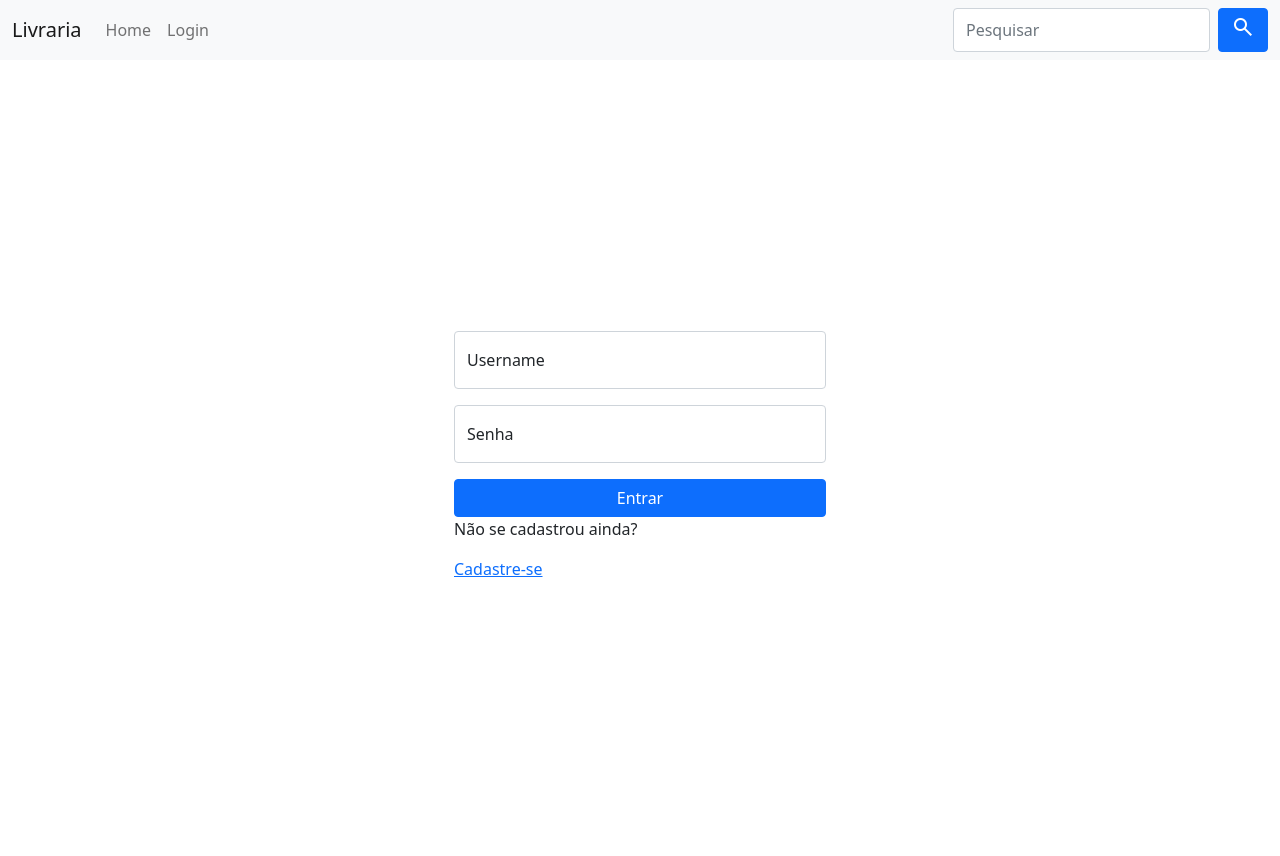
After one commit to HelenaPetruz/Livraria-morango-roxo, a Django app: page /login/ in a window 1280 px wide. The commit adds this page. Run offline with Django 5.2, Linux system fonts and the light colour scheme.

Commit message:
login, logout, register

```diff
--- /dev/null
+++ b/projeto_livraria/app_livraria/templates/login_registro.html
@@ -0,0 +1,42 @@
+{% extends 'main.html' %}
+
+{% block content %}
+
+{% if page == 'login' %}
+<div class="container d-flex justify-content-center align-items-center vh-100">
+    <div class="col-12 col-md-6 col-lg-4">
+        <form method="POST" action="">
+            {% csrf_token %}
+
+            <div class="form-floating mb-3">
+                <input name="username" type="text" class="form-control" id="floatingInput" placeholder="name">
+                <label for="floatingInput">Username</label>
+            </div>
+
+            <div class="form-floating mb-3">
+                <input name="password" type="password" class="form-control" id="floatingPassword" placeholder="Password">
+                <label for="floatingPassword">Senha</label>
+            </div>
+
+            <button type="submit" class="btn btn-primary w-100" value="Login">Entrar</button>
+        </form>
+        <p>Não se cadastrou ainda?</p>
+        <a href="{% url 'register' %}">Cadastre-se</a>
+    </div>
+</div>
+
+{% else %}
+<div class="container d-flex justify-content-center align-items-center vh-100">
+    <div class="col-12 col-md-6 col-lg-4">
+        <form method="POST" action="">
+            {% csrf_token %}
+            {{ form.as_p }}
+            <button type="submit" class="btn btn-primary w-100">Cadastrar</button>
+        </form>
+        <p>Já fez o cadastro?</p>
+        <a href="{% url 'login' %}">Login</a>
+    </div>
+</div>
+{% endif %}
+
+{% endblock content %}
--- a/projeto_livraria/app_livraria/templates/main.html
+++ b/projeto_livraria/app_livraria/templates/main.html
@@ -17,6 +17,14 @@
     <body>
         {% include 'navbar.html' %}
 
+        {% if messages %}
+        <ul class="messages">
+            {% for message in messages %}
+            <li{% if message.tags %} class="{{ message.tags }}"{% endif %}>{{ message }}</li>
+            {% endfor %}
+        </ul>
+        {% endif %}
+
         {% block content %}
 
         {% endblock %}
--- a/projeto_livraria/app_livraria/templates/navbar.html
+++ b/projeto_livraria/app_livraria/templates/navbar.html
@@ -6,15 +6,21 @@
       </button>
       <div class="collapse navbar-collapse" id="navbarNav">
         <ul class="navbar-nav">
+
           <li class="nav-item">
             <a class="nav-link"  href="{% url 'home' %}">Home</a>
           </li>
+
+          {% if request.user.is_authenticated %}
           <li class="nav-item">
-            <a class="nav-link" href="#">Entrar</a>
+            <a class="nav-link active" aria-current="page" href="{% url 'logout' %}">Logout</a>
           </li>
+          {% else %}
           <li class="nav-item">
-            <a class="nav-link active" aria-current="page" href="#">Cadastre-se</a>
+            <a class="nav-link" href="{% url 'login' %}">Login</a>
           </li>
+          {% endif %}
+
         </ul>
       </div>
       <form class="d-flex" role="search" method="GET" action="{% url 'home' %}">
--- a/projeto_livraria/app_livraria/views.py
+++ b/projeto_livraria/app_livraria/views.py
@@ -1,8 +1,55 @@
-from django.shortcuts import render
+from django.shortcuts import render, redirect
+from django.contrib import messages
+from django.contrib.auth.decorators import login_required
 from django.db.models import Q
+from django.contrib.auth.models import User
+from django.contrib.auth import authenticate, login, logout
+from django.contrib.auth.forms import UserCreationForm
 from .models import Livro, Autor, Autor_livro, Comentario, Genero_literario
 
+def loginPage(request):
+    page = 'login'
+    if request.user.is_authenticated:
+        return redirect('home')
 
+    if request.method == 'POST':
+        username = request.POST.get('username').lower()
+        password = request.POST.get('password')
+
+        try:
+            user = User.objects.get(username=username)
+        except:
+            messages.error(request, "O usuário não existe :(")
+
+        user = authenticate(request, username=username, password=password)
+
+        if user is not None:
+            login(request, user)
+            return redirect('home')
+        else:
+            messages.error(request, "Usuário ou senha incorretos :(")
+
+    context = {'page': page}
+    return render(request, 'login_registro.html', context)
+
+def logoutUser(request):
+    logout(request)
+    return redirect('home')
+
+def registerPage(request):
+    form = UserCreationForm()
+    if request.method == 'POST':
+        form = UserCreationForm(request.POST)
+        if form.is_valid():
+            user = form.save(commit=False)
+            user.username = user.username.lower()
+            user.save()
+            login(request, user)
+            return redirect('home')
+        else:
+            messages.error(request, 'Ocorreu um erro durante o cadastro!')
+
+    return render(request, 'login_registro.html', {'form': form})
 
 def home(request):
     search_query = request.GET.get('pesquisar', '').strip()
@@ -33,6 +80,12 @@ def home(request):
 
 def livro(request, pk):
     livro = Livro.objects.get(id=pk)
+    if request.method == 'POST':
+        Comentario.objects.create(
+            user = request.user,
+            livro = livro,
+            mensagem = request.POST.get('mensagem'),
+        )
 
     autores_livros = Autor_livro.objects.filter(livro=livro).select_related('autor')
     autores = [autor_livro.autor for autor_livro in autores_livros]
--- a/projeto_livraria/projeto_livraria/urls.py
+++ b/projeto_livraria/projeto_livraria/urls.py
@@ -5,6 +5,10 @@ from django.conf import settings
 from django.conf.urls.static import static
 
 urlpatterns = [
+    path('login/', views.loginPage, name="login"),
+    path('logout/', views.logoutUser, name="logout"),
+    path('register/', views.registerPage, name="register"),
+
     path('admin/', admin.site.urls),
     #link inicial:
     path('', views.home, name='home'),
```
Also changed, not shown: projeto_livraria/app_livraria/templates/home.html (+8 -0 lines), projeto_livraria/app_livraria/templates/livro.html (+32 -7 lines).
